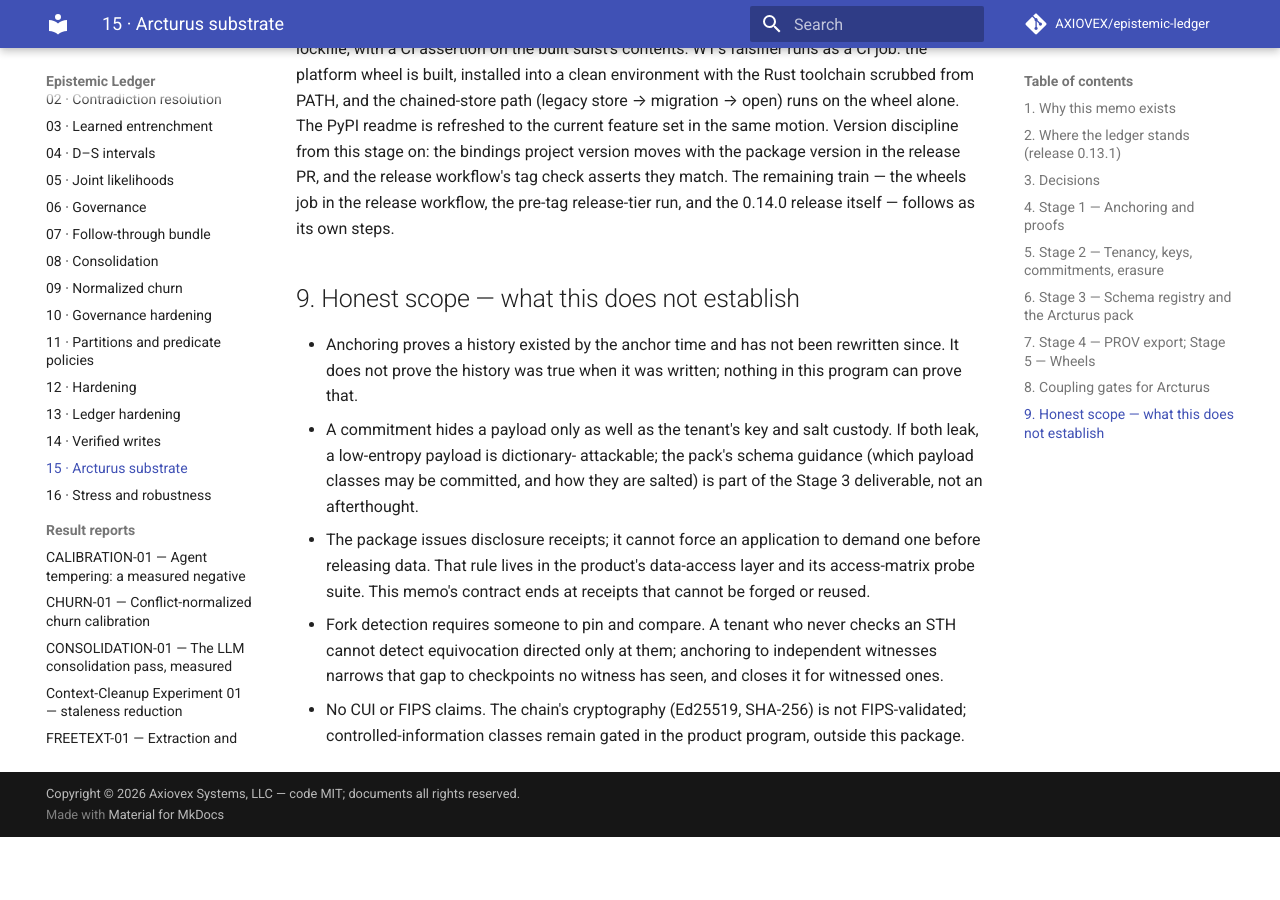
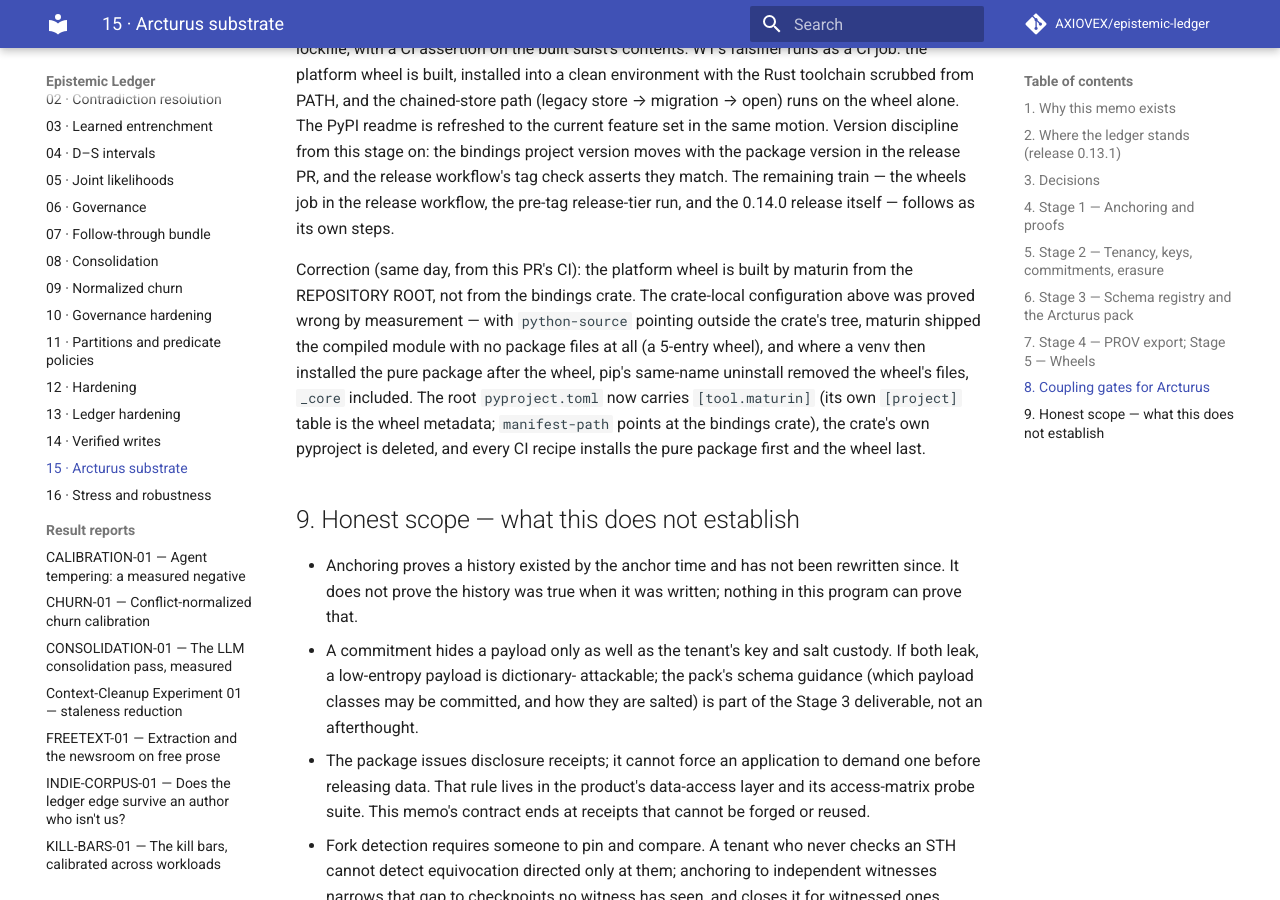
Before and after one commit to AXIOVEX/epistemic-ledger, an MkDocs documentation site: the page built from docs/DESIGN-15-arcturus-substrate.md, in a window 1280 px wide and 900 px high, scrolled down 6929 px. Built offline with MkDocs 1.6.1 and Material for MkDocs 9.7.7, drawn with Linux system fonts in a browser that asks for light colours; comment, search, counter and statistics services are not loaded; before the commit the page ends 7766 px from its top, so only the background shows below that.

Commit message:
Fix the platform wheel: build from the repo root; wheel installs last everywhere

```diff
--- a/docs/DESIGN-15-arcturus-substrate.md
+++ b/docs/DESIGN-15-arcturus-substrate.md
@@ -346,6 +346,20 @@ workflow's tag check asserts they match. The remaining train
 release-tier run, and the 0.14.0 release itself — follows as
 its own steps.
 
+Correction (same day, from this PR's CI): the platform wheel
+is built by maturin from the REPOSITORY ROOT, not from the
+bindings crate. The crate-local configuration above was
+proved wrong by measurement — with `python-source` pointing
+outside the crate's tree, maturin shipped the compiled module
+with no package files at all (a 5-entry wheel), and where a
+venv then installed the pure package after the wheel, pip's
+same-name uninstall removed the wheel's files, `_core`
+included. The root `pyproject.toml` now carries
+`[tool.maturin]` (its own `[project]` table is the wheel
+metadata; `manifest-path` points at the bindings crate), the
+crate's own pyproject is deleted, and every CI recipe
+installs the pure package first and the wheel last.
+
 ## 9. Honest scope — what this does not establish
 
 - Anchoring proves a history existed by the anchor time and has not
```
Also changed, not shown: pyproject.toml (+14 -0 lines), 4 other files.
